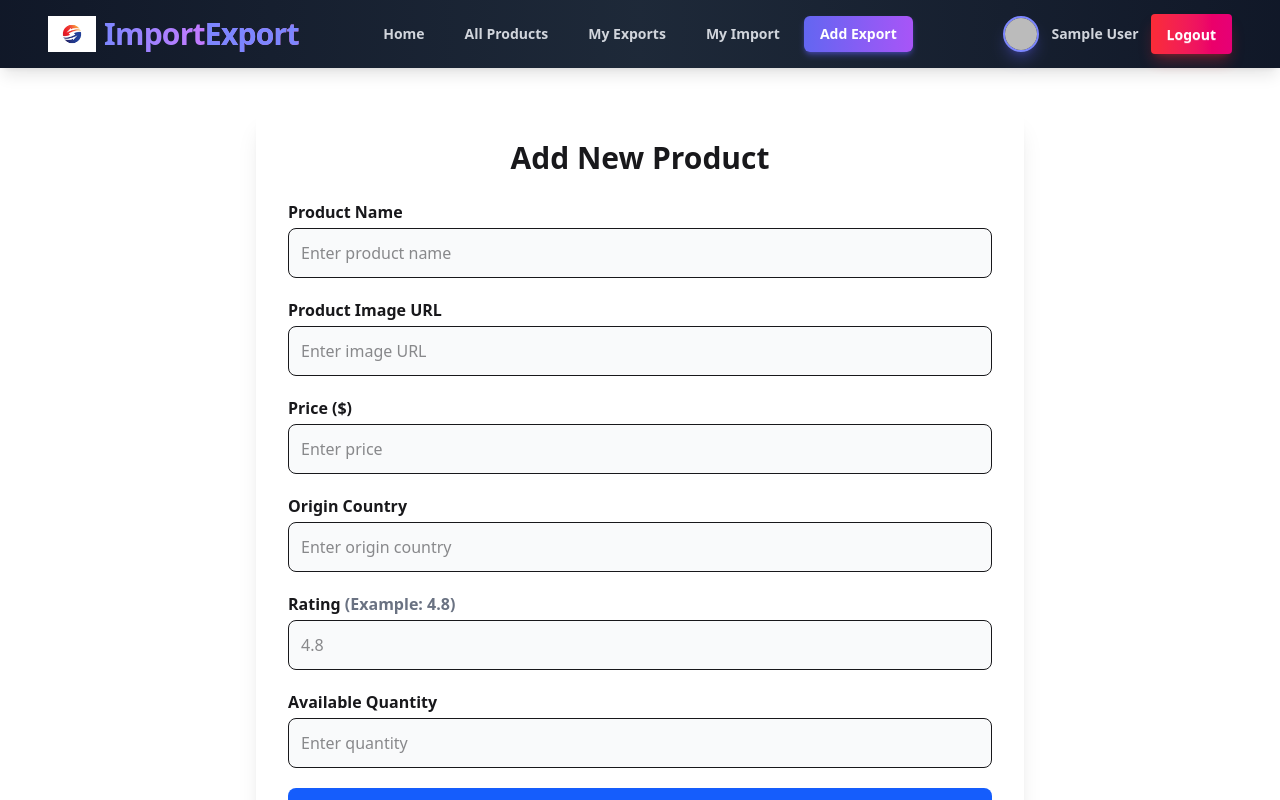
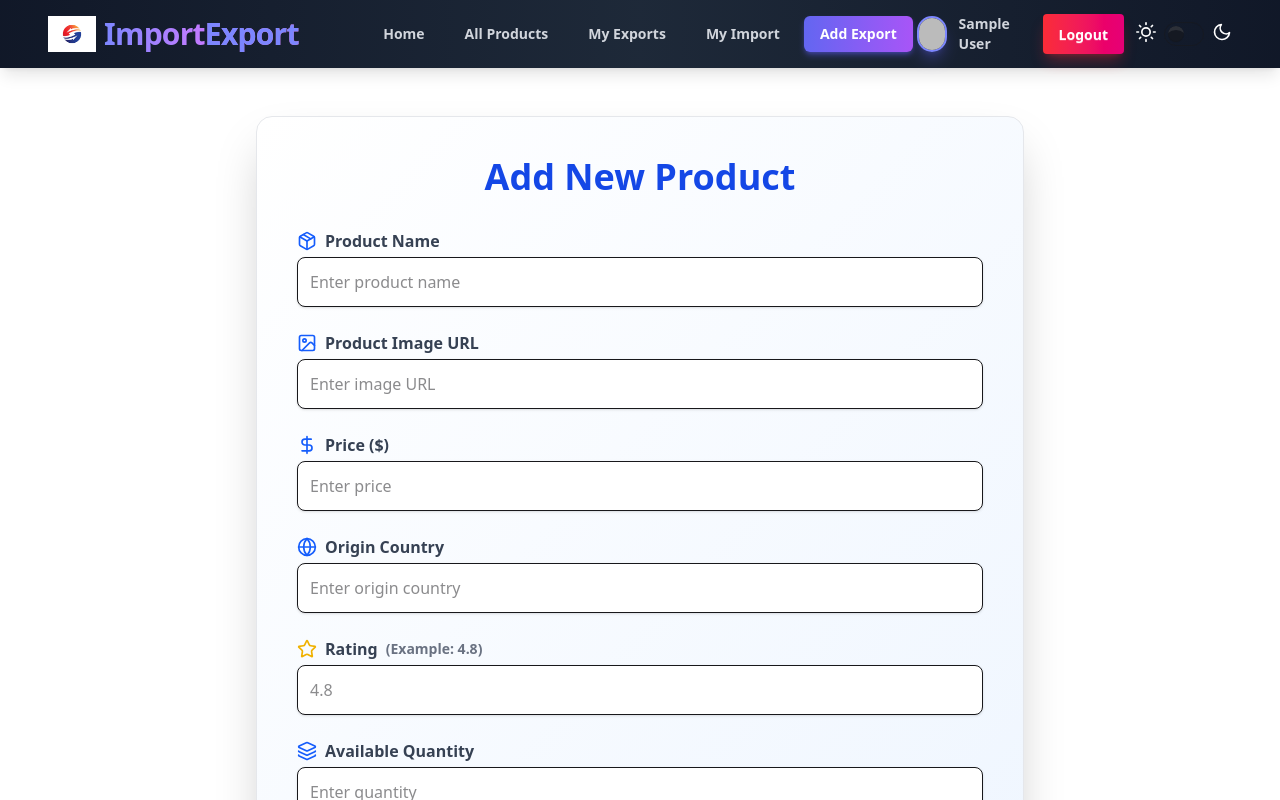
Before and after one commit to ahnoorwd/export_importb12a10, a React (Vite) app: page /addexports in a window 1280 px wide. Shown: the top 800 px of the page. Built offline with nearby package versions, Linux system fonts and the light colour scheme; no server answers; sample sign-in values are in the browser's storage.

Commit message:
Added the the with toggle

```diff
--- a/src/Pages/Addexports.jsx
+++ b/src/Pages/Addexports.jsx
@@ -1,8 +1,13 @@
 import React, { useContext } from "react";
-import { AuthContext } from "../Authprovider/AuthProvider"; // adjust path if needed
+import { AuthContext } from "../Authprovider/AuthProvider";
+import { Package, Image, DollarSign, Globe, Star, Layers } from "lucide-react"; // adjust path if needed
+import Swal from "sweetalert2";
+import { useNavigate } from "react-router";
+
 
 const AddProducts = () => {
   const { user } = useContext(AuthContext);
+  const navigate = useNavigate();
 
   const handleaddexport = (e) => {
     e.preventDefault();
@@ -25,9 +30,26 @@ const AddProducts = () => {
       .then((res) => res.json())
       .then((data) => {
         if (data.insertedId) {
-          alert("product added successfully");
+          Swal.fire({
+            title: "Exported Successfully!",
+            showClass: {
+              popup: `
+      animate__animated
+      animate__fadeInUp
+      animate__faster
+    `,
+            },
+            hideClass: {
+              popup: `
+      animate__animated
+      animate__fadeOutDown
+      animate__faster
+    `,
+            },
+          });
           e.target.reset();
         }
+        navigate('/myexports')
       })
       .catch((error) => {
         console.log(error.message);
@@ -35,48 +57,100 @@ const AddProducts = () => {
   };
 
   return (
-    <div className="max-w-3xl mx-auto p-8 bg-white shadow-xl rounded-xl mt-10">
-      <h2 className="text-3xl font-bold mb-6 text-center">Add New Product</h2>
+    <div className="max-w-3xl mx-auto p-10 bg-gradient-to-br from-white to-blue-50 shadow-2xl rounded-2xl mt-12 border border-gray-200">
+      <h2 className="text-4xl font-extrabold mb-8 text-center text-blue-700">
+        Add New Product
+      </h2>
 
-      <form onSubmit={handleaddexport} className="space-y-5">
+      <form onSubmit={handleaddexport} className="space-y-6">
         {/* Product Name */}
         <div>
-          <label className="font-semibold block mb-1">Product Name</label>
-          <input type="text" name="productName" placeholder="Enter product name" className="w-full p-3 border rounded-lg bg-gray-50" required />
+          <label className="font-semibold block mb-1 flex items-center gap-2 text-gray-700">
+            <Package size={20} className="text-blue-600" /> Product Name
+          </label>
+          <input
+            type="text"
+            name="productName"
+            placeholder="Enter product name"
+            className="w-full p-3 border rounded-lg bg-white shadow-sm focus:ring-2 focus:ring-blue-300 transition"
+            required
+          />
         </div>
 
-        {/* Product Image URL */}
+        {/* Product Image */}
         <div>
-          <label className="font-semibold block mb-1">Product Image URL</label>
-          <input type="text" name="productImage" placeholder="Enter image URL" className="w-full p-3 border rounded-lg bg-gray-50" />
+          <label className="font-semibold block mb-1 flex items-center gap-2 text-gray-700">
+            <Image size={20} className="text-blue-600" /> Product Image URL
+          </label>
+          <input
+            type="text"
+            name="productImage"
+            placeholder="Enter image URL"
+            className="w-full p-3 border rounded-lg bg-white shadow-sm focus:ring-2 focus:ring-blue-300 transition"
+          />
         </div>
 
         {/* Price */}
         <div>
-          <label className="font-semibold block mb-1">Price ($)</label>
-          <input type="number" name="price" placeholder="Enter price" className="w-full p-3 border rounded-lg bg-gray-50" required />
+          <label className="font-semibold block mb-1 flex items-center gap-2 text-gray-700">
+            <DollarSign size={20} className="text-blue-600" /> Price ($)
+          </label>
+          <input
+            type="number"
+            name="price"
+            placeholder="Enter price"
+            className="w-full p-3 border rounded-lg bg-white shadow-sm focus:ring-2 focus:ring-blue-300 transition"
+            required
+          />
         </div>
 
         {/* Origin Country */}
         <div>
-          <label className="font-semibold block mb-1">Origin Country</label>
-          <input type="text" name="originCountry" placeholder="Enter origin country" className="w-full p-3 border rounded-lg bg-gray-50" />
+          <label className="font-semibold block mb-1 flex items-center gap-2 text-gray-700">
+            <Globe size={20} className="text-blue-600" /> Origin Country
+          </label>
+          <input
+            type="text"
+            name="originCountry"
+            placeholder="Enter origin country"
+            className="w-full p-3 border rounded-lg bg-white shadow-sm focus:ring-2 focus:ring-blue-300 transition"
+          />
         </div>
 
         {/* Rating */}
         <div>
-          <label className="font-semibold block mb-1">Rating <span className="text-gray-500">(Example: 4.8)</span></label>
-          <input type="number" step="0.1" name="rating" placeholder="4.8" className="w-full p-3 border rounded-lg bg-gray-50" />
+          <label className="font-semibold block mb-1 flex items-center gap-2 text-gray-700">
+            <Star size={20} className="text-yellow-500" /> Rating
+            <span className="text-gray-500 text-sm">(Example: 4.8)</span>
+          </label>
+          <input
+            type="number"
+            step="0.1"
+            name="rating"
+            placeholder="4.8"
+            className="w-full p-3 border rounded-lg bg-white shadow-sm focus:ring-2 focus:ring-blue-300 transition"
+          />
         </div>
 
         {/* Available Quantity */}
         <div>
-          <label className="font-semibold block mb-1">Available Quantity</label>
-          <input type="number" name="availableQuantity" placeholder="Enter quantity" className="w-full p-3 border rounded-lg bg-gray-50" required />
+          <label className="font-semibold block mb-1 flex items-center gap-2 text-gray-700">
+            <Layers size={20} className="text-blue-600" /> Available Quantity
+          </label>
+          <input
+            type="number"
+            name="availableQuantity"
+            placeholder="Enter quantity"
+            className="w-full p-3 border rounded-lg bg-white shadow-sm focus:ring-2 focus:ring-blue-300 transition"
+            required
+          />
         </div>
 
         {/* Submit Button */}
-        <button type="submit" className="w-full bg-blue-600 hover:bg-blue-700 text-white py-3 rounded-lg text-lg font-semibold">
+        <button
+          type="submit"
+          className="w-full bg-blue-600 hover:bg-blue-700 text-white py-3 rounded-lg text-lg font-bold shadow-md hover:shadow-lg transition"
+        >
           Add Export
         </button>
       </form>
--- a/src/Pages/Allproducts.jsx
+++ b/src/Pages/Allproducts.jsx
@@ -1,20 +1,74 @@
-import React from 'react';
-import { useLoaderData } from 'react-router';
-import ProductCards from '../components/ProductCards';
+import React, { useState } from "react";
+import { useLoaderData } from "react-router";
+import ProductCards from "../components/ProductCards";
 
 const Allproducts = () => {
-    const products = useLoaderData();
-    // console.log(products);
-    return (
-        <div>
-            <h3 className='font-bold text-2xl text-center mt-4'>All Available Products </h3>
-            <div className='grid grid-cols-1 md:grid-cols-2 lg:grid-cols-3 gap-3 px-4 md:px-8 lg:px-12'>
-            {
-                products.map(product=><ProductCards singleproduct={product}></ProductCards>)
-            }
+  const loadedProducts = useLoaderData();
+  const [products, setProducts] = useState(loadedProducts);
+
+  const HandleSearch = (e) => {
+    e.preventDefault();
+    const search_text = e.target.search.value;
+
+    fetch(`http://localhost:1000/search?search=${search_text}`)
+      .then((res) => res.json())
+      .then((data) => {
+        setProducts(data); // ✅ update UI
+      });
+  };
+
+  return (
+    <div>
+      <form onSubmit={HandleSearch}>
+        <div className="flex flex-col md:flex-row justify-between items-center px-4 md:px-8 lg:px-12 my-4 space-y-4">
+
+          <h3 className="font-bold text-2xl text-center mt-4">
+            All Available Products
+          </h3>
+
+          <div className="join">
+            <div>
+              <label className="input validator join-item">
+                {/* Search Icon */}
+                <svg
+                  className="h-[1.2em] opacity-50"
+                  xmlns="http://www.w3.org/2000/svg"
+                  viewBox="0 0 24 24"
+                  fill="none"
+                  stroke="currentColor"
+                  strokeWidth="2"
+                  strokeLinecap="round"
+                  strokeLinejoin="round"
+                >
+                  <circle cx="11" cy="11" r="8"></circle>
+                  <line x1="21" y1="21" x2="16.65" y2="16.65"></line>
+                </svg>
+
+                <input
+                  type="search"
+                  name="search"
+                  placeholder="product name"
+                />
+              </label>
+
+              <div className="validator-hint hidden">
+                Enter name of the product
+              </div>
             </div>
+
+            <button className="btn btn-secondary join-item">Search</button>
+          </div>
         </div>
-    );
+      </form>
+
+      {/* Products Grid */}
+      <div className="grid grid-cols-1 md:grid-cols-2 lg:grid-cols-3 gap-3 px-4 md:px-8 lg:px-12">
+        {products.map((product) => (
+          <ProductCards key={product._id} singleproduct={product} />
+        ))}
+      </div>
+    </div>
+  );
 };
 
 export default Allproducts;
--- /dev/null
+++ b/src/Pages/Theme.jsx
@@ -0,0 +1,42 @@
+import React from "react";
+
+const Theme = () => {
+  return (
+    <label className="flex cursor-pointer gap-2">
+      <svg
+        xmlns="http://www.w3.org/2000/svg"
+        width="20"
+        height="20"
+        viewBox="0 0 24 24"
+        fill="none"
+        stroke="currentColor"
+        strokeWidth="2"
+        strokeLinecap="round"
+        strokeLinejoin="round"
+      >
+        <circle cx="12" cy="12" r="5" />
+        <path d="M12 1v2M12 21v2M4.2 4.2l1.4 1.4M18.4 18.4l1.4 1.4M1 12h2M21 12h2M4.2 19.8l1.4-1.4M18.4 5.6l1.4-1.4" />
+      </svg>
+      <input
+        type="checkbox"
+        value="caramellatte"
+        className="toggle theme-controller"
+      />
+      <svg
+        xmlns="http://www.w3.org/2000/svg"
+        width="20"
+        height="20"
+        viewBox="0 0 24 24"
+        fill="none"
+        stroke="currentColor"
+        strokeWidth="2"
+        strokeLinecap="round"
+        strokeLinejoin="round"
+      >
+        <path d="M21 12.79A9 9 0 1 1 11.21 3 7 7 0 0 0 21 12.79z"></path>
+      </svg>
+    </label>
+  );
+};
+
+export default Theme;
--- a/src/components/Navbar.jsx
+++ b/src/components/Navbar.jsx
@@ -1,10 +1,10 @@
 import React, { use } from "react";
 import { Link, NavLink } from "react-router";
-import logo from '../assets/importexport.avif'
+import logo from "../assets/importexport.avif";
 import { AuthContext } from "../Authprovider/AuthProvider";
 import Swal from "sweetalert2";
 import { toast } from "react-toastify";
-
+import Theme from "../Pages/Theme";
 
 const Navbar = () => {
   const { user, logout } = use(AuthContext);
@@ -25,8 +25,6 @@ const Navbar = () => {
 
   const links = (
     <>
-
-
       <li>
         <NavLink
           to="/"
@@ -59,7 +57,7 @@ const Navbar = () => {
 
       <li>
         <NavLink
-          to='/myexports'
+          to="/myexports"
           className={({ isActive }) =>
             `px-4 py-2 rounded-md text-sm font-semibold transition-all duration-300 ${
               isActive
@@ -72,11 +70,9 @@ const Navbar = () => {
         </NavLink>
       </li>
 
-
-
       <li>
         <NavLink
-         to='/myimports'
+          to="/myimports"
           className={({ isActive }) =>
             `px-4 py-2 rounded-md text-sm font-semibold transition-all duration-300 ${
               isActive
@@ -90,7 +86,7 @@ const Navbar = () => {
       </li>
       <li>
         <NavLink
-         to='/addexports'
+          to="/addexports"
           className={({ isActive }) =>
             `px-4 py-2 rounded-md text-sm font-semibold transition-all duration-300 ${
               isActive
@@ -102,11 +98,6 @@ const Navbar = () => {
           Add Export
         </NavLink>
       </li>
-
-
-
-
-
     </>
   );
 
@@ -155,7 +146,7 @@ const Navbar = () => {
               alt="Game Hub Logo"
               className="hidden sm:block w-10 h-10 md:w-12 md:h-12 object-contain"
             />
-            <span className="text-2xl md:text-3xl font-extrabold bg-gradient-to-r from-indigo-400 via-purple-400 to-pink-400 bg-clip-text text-transparent tracking-tight">
+            <span className="hidden sm:inline-block text-2xl md:text-3xl font-extrabold bg-gradient-to-r from-indigo-400 via-purple-400 to-pink-400 bg-clip-text text-transparent tracking-tight">
               Import<span className="text-indigo-400">Export</span>
             </span>
           </Link>
@@ -212,6 +203,9 @@ const Navbar = () => {
               </Link>
             </>
           )}
+          <div className="hidden md:block">
+            <Theme></Theme>
+          </div>
         </div>
       </div>
     </div>
--- a/src/index.css
+++ b/src/index.css
@@ -3,6 +3,9 @@
 
 @import "tailwindcss";
 @plugin "daisyui";
+@plugin "daisyui" {
+   themes: light --default,caramellatte;
+ }
 
 
 .poppins {
```
Lines whose indentation alone changed are shown as unchanged.
